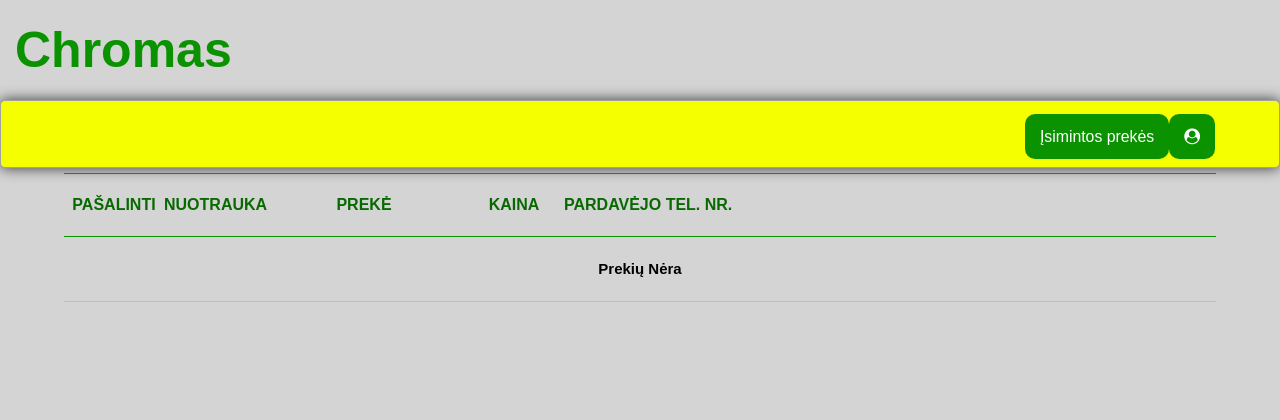
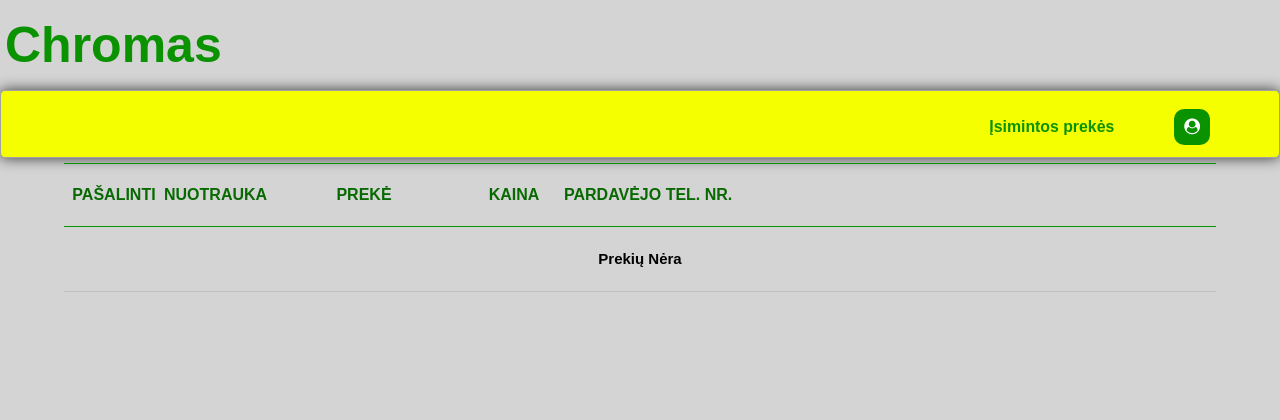
Before and after one commit to Simoniutis/Chromas, a PHP site: page /saved_products.php in a window 1280 px wide. Shown: the top 420 px of the page. Run offline with PHP 8.4, Linux system fonts and the light colour scheme; the visitor is signed in with stand-in values (Sample User, id 1); data that the repository does not hold is empty.

Commit message:
Update saved_products.css

```diff
--- a/Saved_products/saved_products.css
+++ b/Saved_products/saved_products.css
@@ -113,14 +113,14 @@ a {
 }
 
 .main-nav {
-	margin-top: 5px;
+    margin-top: 5px;
     width: 95%;
     justify-content: end;
 }
 
 .logo a,
 .main-nav a {
-	padding: 10px 15px;
+	padding: 5px 5px;
 	/*text-transform: uppercase;*/
 	text-align: start;
 	display: block;
@@ -128,14 +128,30 @@ a {
 }
 
 .main-nav a {
-	color: #ffffff;
+	color: #0a9200;
 	font-size: .99em;
-    background: #0a9200;
-    border-radius: 10px;
+    font-weight: bold;
 }
 
 .main-nav a:hover {
-	color: #0cb400;;
+	color: #0cb400;
+}
+
+.main-nav i {
+    background-color: #0a9200;
+    border-radius: 10px;
+    color: #ffffff;
+    background: #0a9200;
+    padding: 10px 10px;
+    margin-left: 50px;
+}
+
+i:hover {
+	color: #0cb400;
+}
+
+.nav1{
+    margin-top: 5px;
 }
 
 .header {
```
